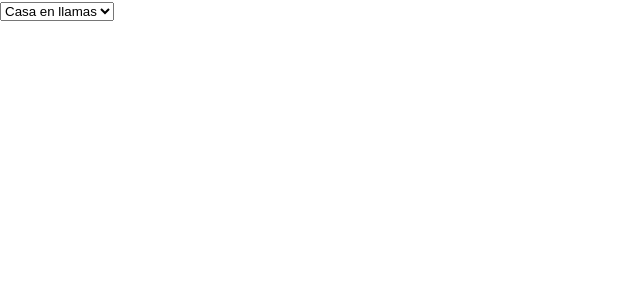
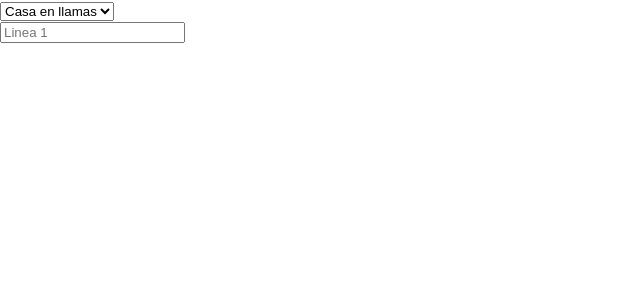
Before and after one commit to Abraham0912/creator-memes, a React (Create React App) app: page / in a window 1280 px wide. Shown: the top 300 px of the page, without its empty margins (0-640 px from the left). Built offline with nearby package versions, Linux system fonts and the light colour scheme.

Commit message:
create linea1

```diff
--- a/src/App.js
+++ b/src/App.js
@@ -3,6 +3,10 @@ import { useState } from 'react';
 import listMemes from './jsons/listMeme.json';
 
 function App() {
+  const [linea1,setLinea1] = useState("");
+  const onChangeLinea1 = (e)=>{
+    setLinea1(e.target.value);
+  }
   return (
     <div>
       <select>
@@ -10,6 +14,8 @@ function App() {
           return <option key={item.id} value={item.id}>{item.name}</option>
         })}
       </select>
+      <br />
+      <input id="first_line"  value={linea1} onChange={onChangeLinea1} type="text" placeholder="Linea 1"/>
     </div>
   );
 }
```
